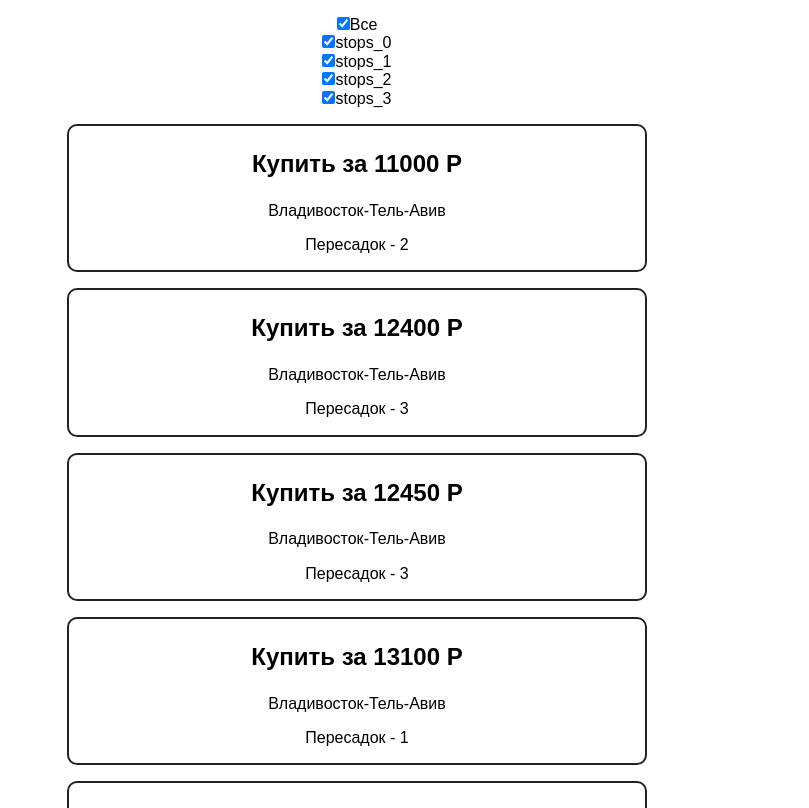
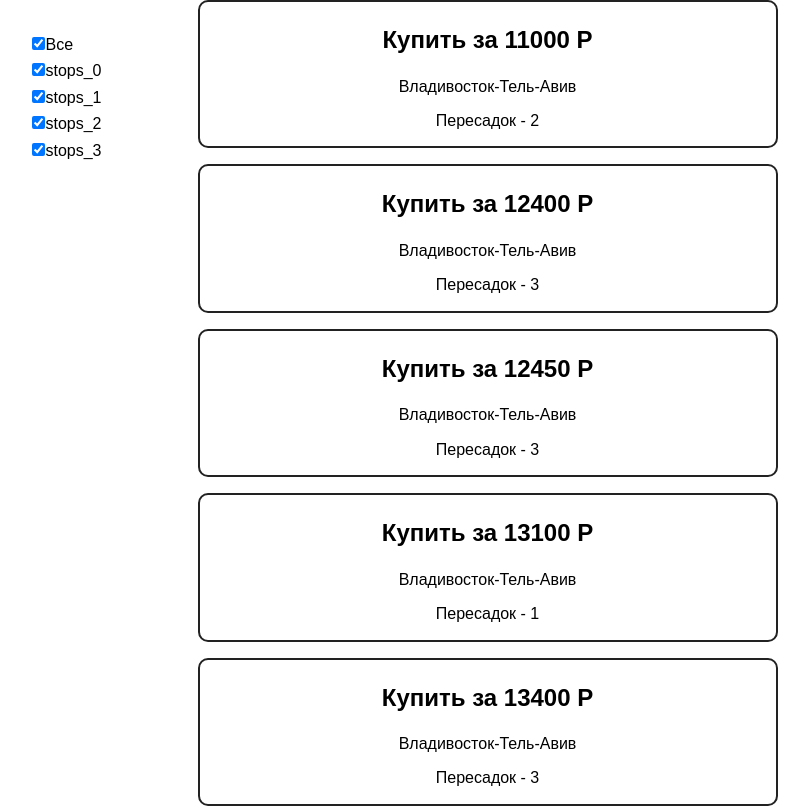
Before and after one commit to shnider/aviasales-test, a React (Create React App) app: page / in a window 1280 px wide. Shown: the top 808 px of the page, without its empty margins (283-1092 px from the left). Built offline with nearby package versions, Linux system fonts and the light colour scheme.

Commit message:
refactor: modify layout

```diff
--- a/src/App.css
+++ b/src/App.css
@@ -1,34 +1,23 @@
 .App {
-  text-align: center;
-}
-
-.App-logo {
-  animation: App-logo-spin infinite 20s linear;
-  height: 80px;
-}
-
-.App-header {
-  background-color: #222;
-  height: 150px;
-  padding: 20px;
-  color: white;
-}
-
-.App-intro {
-  font-size: large;
+  display: flex;
+  width: 1200px;
+  justify-content: center;
+  margin: 0 auto;
 }
 
 .Filters {
-  padding: 1rem;
+  padding: 2rem 6rem;
 }
 
 .Filters label {
   display: block;
+  padding: 0.25rem 0;
 }
 
 .Ticket {
   margin: 0 auto;
   width: 36rem;
+  text-align: center;
   font-size: 1rem;
   border-radius: 10px;
   border: 2px solid #222;
@@ -39,3 +28,7 @@
   font-size: 1.5rem;
   font-weight: bold;
 }
+
+.Tickets {
+  display: block;
+}
--- a/src/App.jsx
+++ b/src/App.jsx
@@ -37,6 +37,7 @@ class App extends Component {
           unchecked={unchecked}
           isAllStops={isAllStops}
         />
+        <div className="Tickets">
           {sortedTickets.map(ticket =>
             (<Ticket
               price={ticket.price}
@@ -46,6 +47,7 @@ class App extends Component {
             />),
           )}
         </div>
+      </div>
     );
   }
 }
```
Lines whose indentation alone changed are shown as unchanged.
